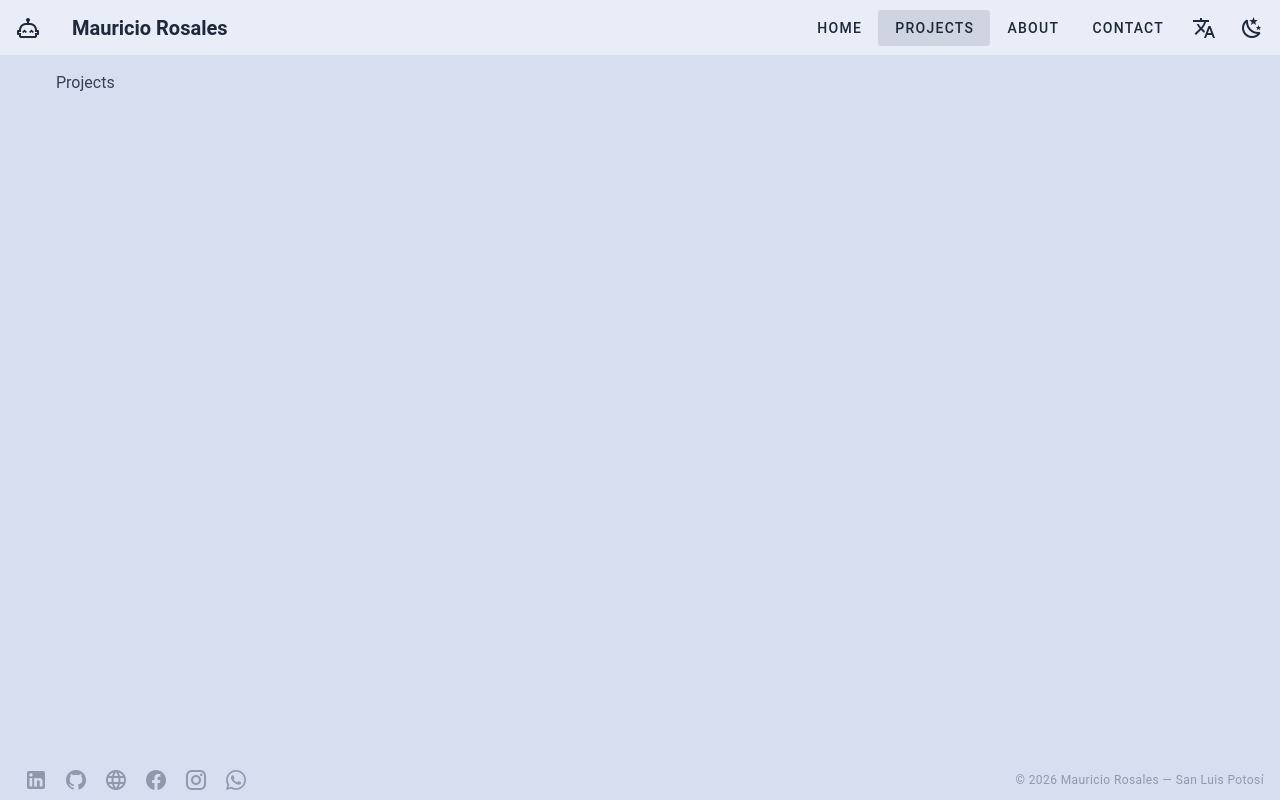
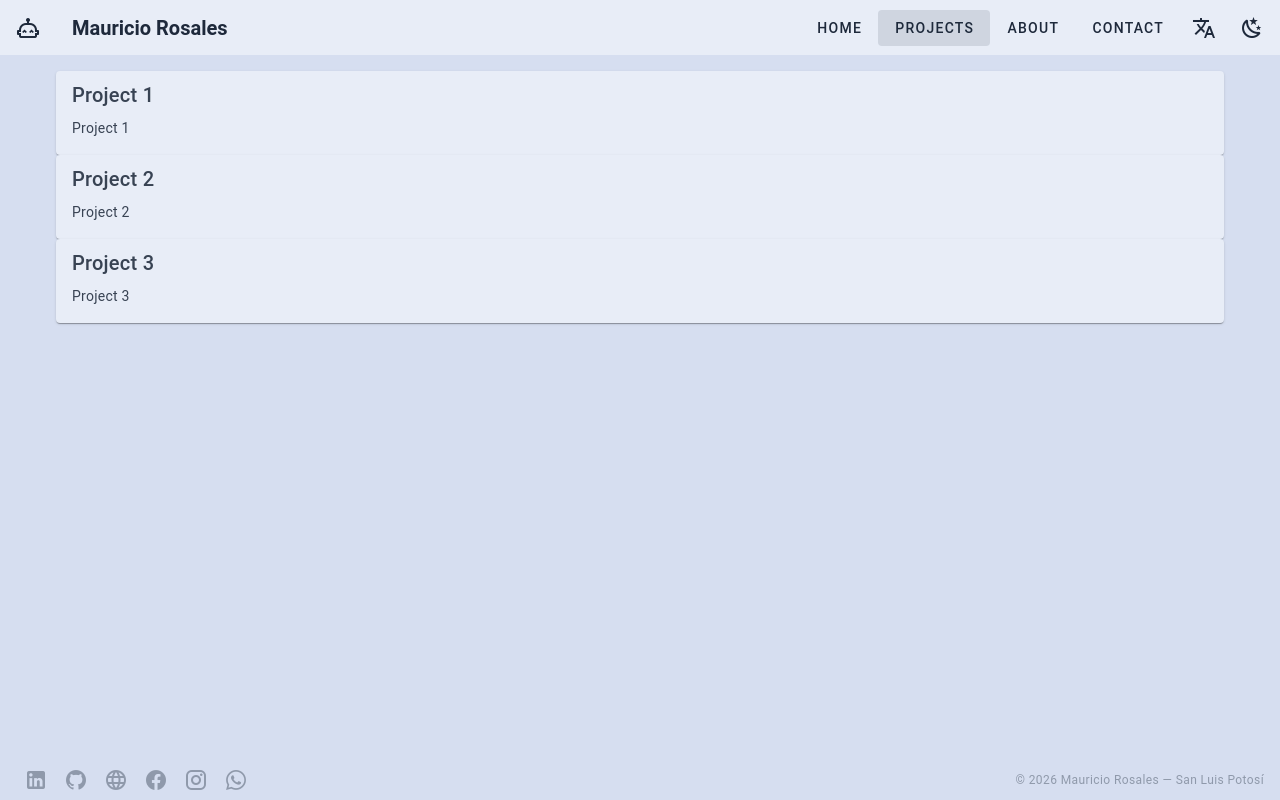
Before and after one commit to MiauRos/miauros.github.io, a Vue app: page /projects in a window 1280 px wide. Built offline with nearby package versions, Linux system fonts and the light colour scheme; a small style sheet from the web is missing.

Commit message:
feat: add something to projects page #pr #dev

```diff
--- a/src/pages/Projects.vue
+++ b/src/pages/Projects.vue
@@ -1,13 +1,34 @@
-<script setup>
-
-</script>
-
 <template>
   <v-container>
-    Projects
+    <v-card v-for="item in projects">
+      <v-card-title>
+        {{ item.name}}
+      </v-card-title>
+      <v-card-text>
+        {{ item.description }}
+      </v-card-text>
+    </v-card>
   </v-container>
 </template>
 
+<script setup>
+  import {ref} from "vue";
+
+  const projects = ref([
+    {
+      name: 'Project 1',
+      description: 'Project 1',
+    },
+    {
+      name: 'Project 2',
+      description: 'Project 2',
+    },
+    {
+      name: 'Project 3',
+      description: 'Project 3',
+    }
+  ])
+</script>
+
 <style scoped>
-
 </style>
```
